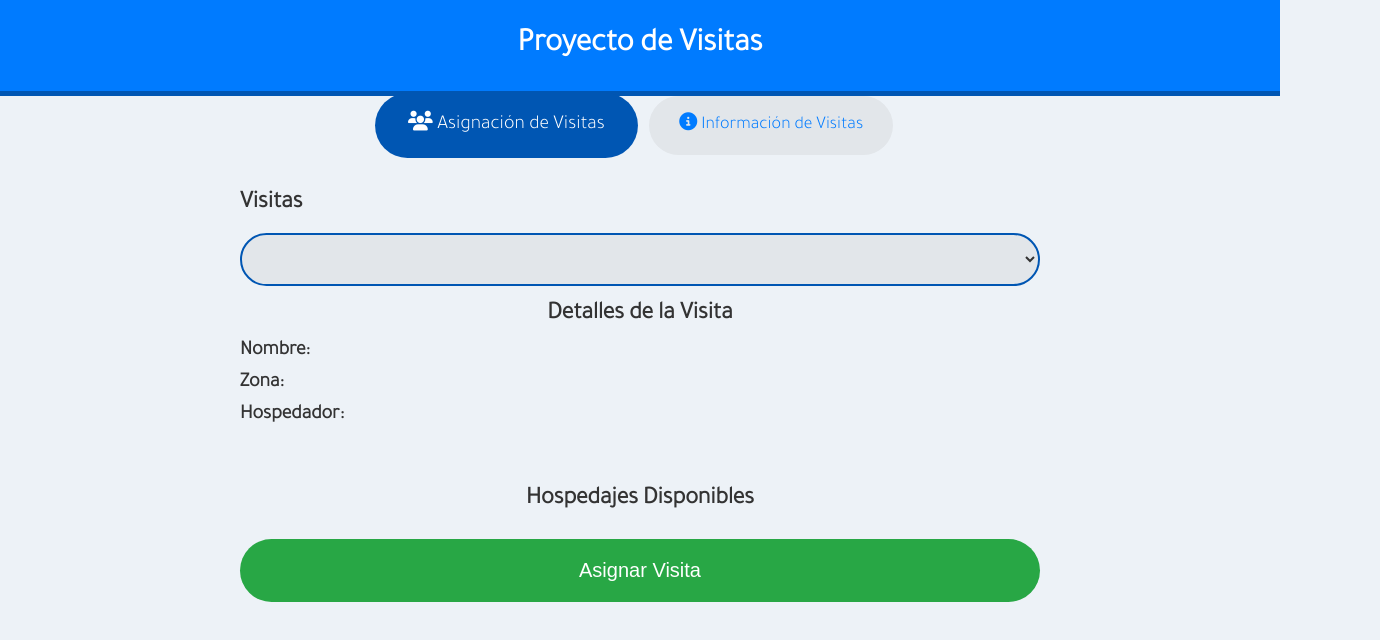
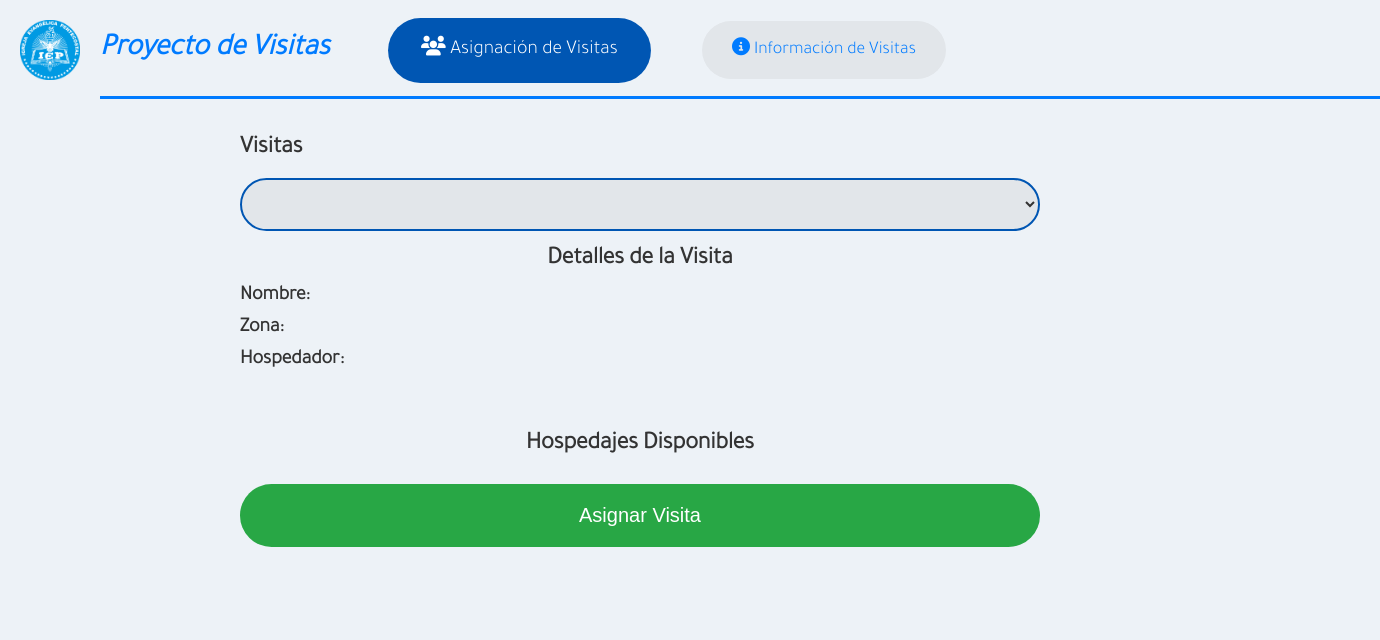
Before and after one commit to MemoryL3ak/Estudios, a website: page public/index.html in a window 1280 px wide. Shown: the whole page, 1380 px wide, since content can reach past the window. Drawn offline with Linux system fonts and the light colour scheme; no server answers.

Commit message:
cambios front

```diff
--- a/public/index.html
+++ b/public/index.html
@@ -12,10 +12,11 @@
 </head>
 <body>
   <header>
-    <h1 class="title">Proyecto de Visitas</h1>
-  </header>
-  <main>
-    <div class="tabs-container">
+    <div class="header-left">
+      <img src="logo.png" alt="Logo" class="logo" /> <!-- Asegúrate de que la ruta sea correcta -->
+      <h1 class="title">Proyecto de Visitas</h1>
+    </div>
+    <div class="header-right">
       <div class="tabs">
         <div class="tab" id="tabAsignacion">
           <i class="fas fa-users tab-icon"></i> Asignación de Visitas
@@ -25,6 +26,8 @@
         </div>
       </div>
     </div>
+  </header>
+  <main>
     <div class="content-container">
       <div class="tab-content" id="contentAsignacion">
         <!-- Contenido de la pestaña "Asignación de Visitas" -->
@@ -46,6 +49,7 @@
         </section>
       </div>
       <div class="tab-content" id="contentInformacion">
+        <!-- Contenido de la pestaña "Información de Visitas" -->
         <div id="informacion-titulo">
           <h4>Información de Visitas</h4>
         </div>
--- a/public/styles.css
+++ b/public/styles.css
@@ -13,11 +13,64 @@ body {
 }
 
 header {
-  background: #007bff;
+
   color: #fff;
-  padding: 20px 0;
-  text-align: center;
-  border-bottom: 5px solid #0056b3;
+  padding: 20px;
+  display: flex; /* Utiliza flexbox para alinear elementos horizontalmente */
+  align-items: center; /* Alinea verticalmente los elementos al centro */
+  justify-content: flex-start; /* Alinea horizontalmente los elementos al inicio */
+  gap: 20px; /* Espacio entre los elementos del header */
+
+}
+
+
+.title {
+  position: relative; /* Posición relativa para posicionar la franja absolutamente */
+  display: inline-block; /* Hace que el título se comporte como un bloque en línea */
+}
+
+
+
+.title::after {
+  content: '';
+  display: block;
+  position: absolute;
+  left: 0;
+  bottom: -25px;
+  width: 100vw;
+  height: 3px;
+  background-color: #007bff;
+
+}
+
+.header-left, header {
+  position: relative;
+}
+
+.header-left, .header-right {
+  display: flex;
+  align-items: center; /* Alinea los elementos verticalmente en el centro */
+  gap: 20px; /* Espacio entre logo y título, y entre tabs */
+}
+
+
+.logo {
+  height: 60px; /* Ajusta el alto de la imagen según sea necesario */
+
+
+
+}
+
+
+/* Estilo para el título dentro del header para moverlo a la izquierda */
+.title {
+  font-size: 30px; /* Incrementa el tamaño del título */
+  font-weight: bold;
+   /* Asegura que el título tenga espacio a la izquierda */
+  font-style: italic;
+  color: #007bff;
+  margin: 0;
+
 }
 
 .main {
@@ -30,7 +83,8 @@ header {
 }
 
 .tabs-container {
-  text-align: center;
+  display: flex; /* Habilita flexbox para las pestañas */
+  align-items: center; /* Alinea los elementos verticalmente en el centro */
 }
 
 .tab {
@@ -44,7 +98,14 @@ header {
   border-radius: 50px;
   cursor: pointer;
   transition: background-color 0.3s, transform 0.3s;
+  margin-left: 50px;
+
 }
+
+
+
+
+
 
 .tab.active, .tab:hover {
   background-color: #0056b3;
@@ -79,6 +140,7 @@ header {
   color: white;
   font-size: 20px; /* Aumento del tamaño de la fuente para mayor legibilidad */
   transition: background-color 0.3s, box-shadow 0.3s;
+  cursor: pointer;
 }
 
 .content-container .button:hover {
```
Also changed, not shown: public/logo.png (added).
